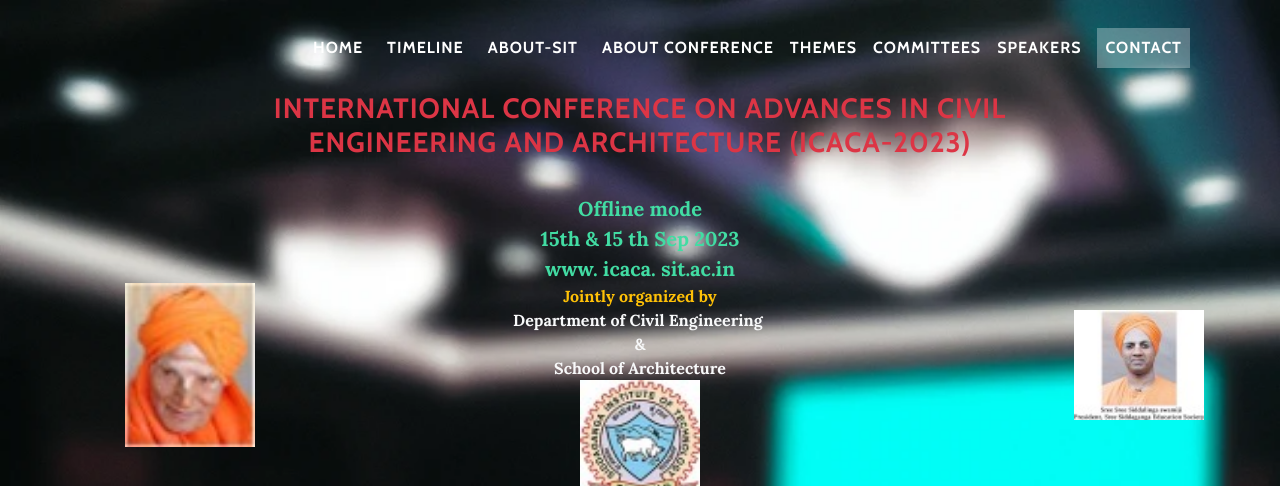
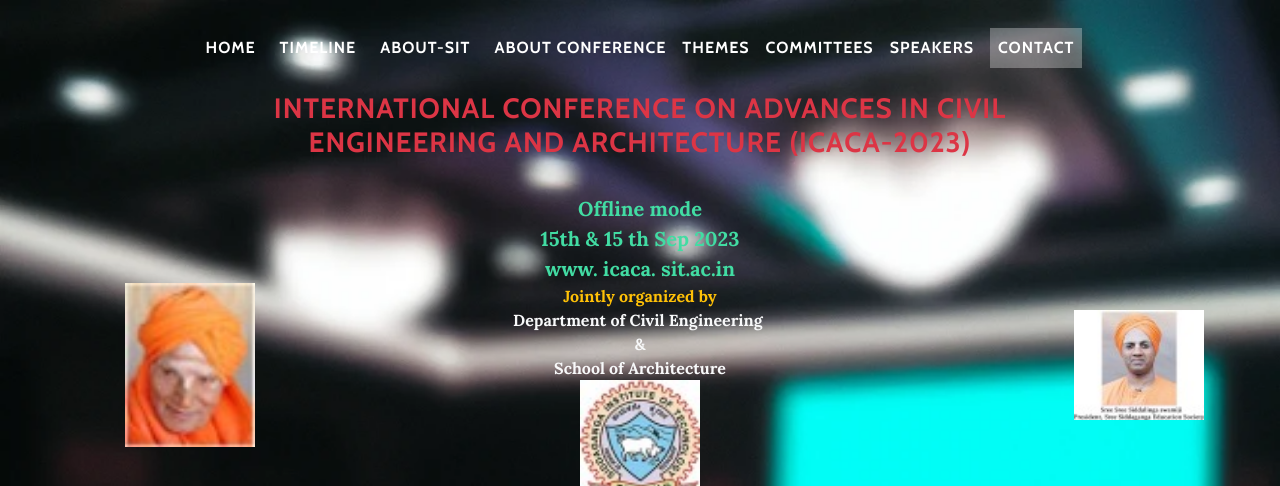
Before and after one commit to rajsahilcoder/conference, a plain HTML site: page index.html in a window 1280 px wide. Shown: the top 486 px of the page. Drawn offline with nearby package versions, Linux system fonts and the light colour scheme.

Commit message:
improvements in visuals

```diff
--- a/index.html
+++ b/index.html
@@ -20,15 +20,15 @@
     <nav class="navbar navbar-light navbar-expand-md fixed-top fs-6" id="mainNav">
         <div class="container"><button data-bs-toggle="collapse" class="navbar-toggler navbar-toggler-right" data-bs-target="#navbarResponsive" type="button" aria-controls="navbarResponsive" aria-expanded="false" aria-label="Toggle navigation" value="Menu"><i class="fa fa-bars"></i></button>
             <div class="collapse navbar-collapse" id="navbarResponsive">
-                <ul class="navbar-nav ms-auto">
-                    <li class="nav-item nav-link"><a class="nav-link active" href="#home">home</a></li>
-                    <li class="nav-item m-auto"><a class="nav-link" href="#timeline">timeline</a></li>
-                    <li class="nav-item nav-link"><a class="nav-link" href="#about-sit">ABOUT-SIT</a></li>
-                    <li class="nav-item m-auto"><a class="nav-link" href="#about-conf">ABOUT CONFERENCE</a></li>
-                    <li class="nav-item m-auto"><a class="nav-link" href="#themes">themes</a></li>
-                    <li class="nav-item m-auto"><a class="nav-link m-auto" href="#committees">COMMITTEES</a></li>
-                    <li class="nav-item m-auto"><a class="nav-link m-auto" href="#speaker">SPEAKERS</a></li>
-                    <li class="nav-item nav-link"><a class="nav-link" href="#contact">contact</a></li>
+                <ul class="navbar-nav mx-auto">
+                    <li class="nav-item text-center m-auto nav-link"><a class="nav-link active text-center m-auto" href="#home">home</a></li>
+                    <li class="nav-item text-center m-auto"><a class="nav-link text-center m-auto" href="#timeline">timeline</a></li>
+                    <li class="nav-item text-center m-auto nav-link"><a class="nav-link text-center m-auto" href="#about-sit">ABOUT-SIT</a></li>
+                    <li class="nav-item text-center m-auto"><a class="nav-link text-center m-auto" href="#about-conf">ABOUT CONFERENCE</a></li>
+                    <li class="nav-item text-center m-auto"><a class="nav-link text-center m-auto" href="#themes">themes</a></li>
+                    <li class="nav-item text-center m-auto"><a class="nav-link text-center m-auto" href="#committees">COMMITTEES</a></li>
+                    <li class="nav-item text-center m-auto"><a class="nav-link text-center m-auto" href="#speaker">SPEAKERS</a></li>
+                    <li class="nav-item text-center m-auto nav-link"><a class="nav-link text-center m-auto" href="#contact">contact</a></li>
                 </ul>
             </div>
         </div>
```
